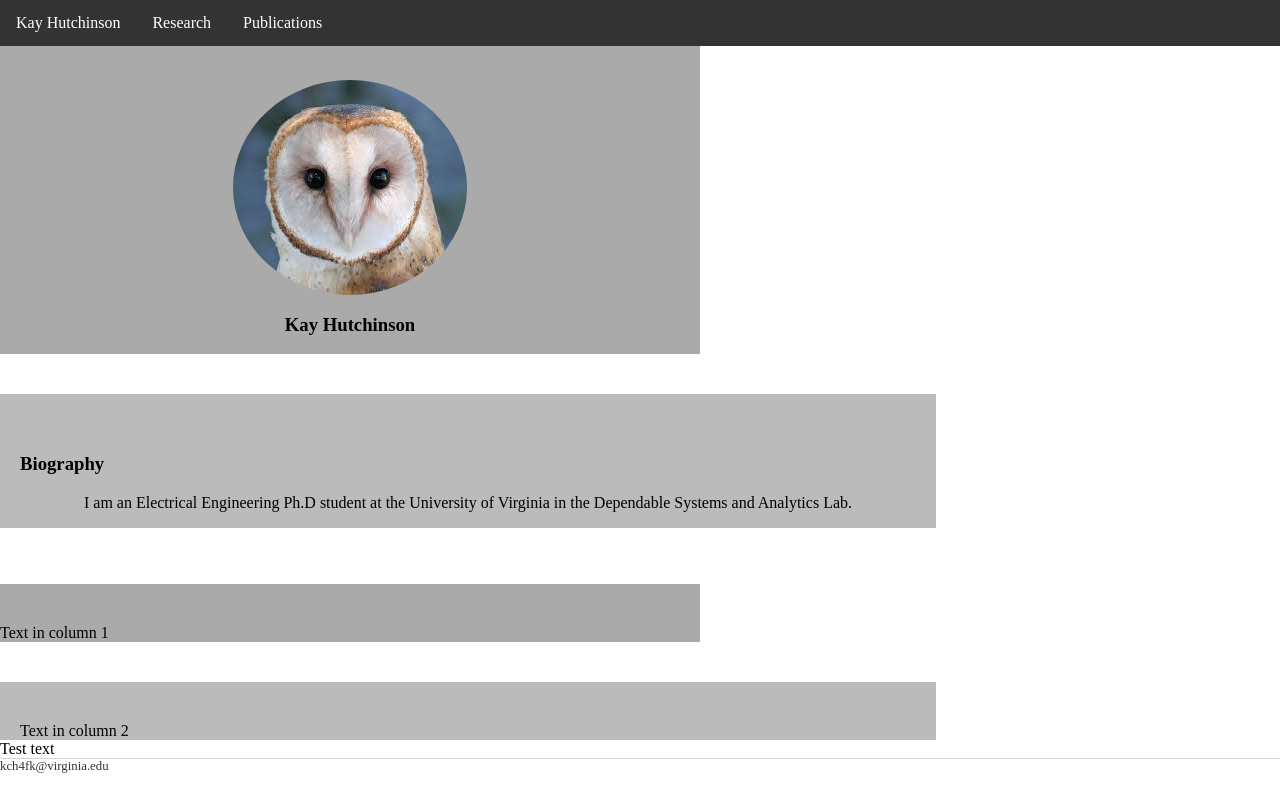
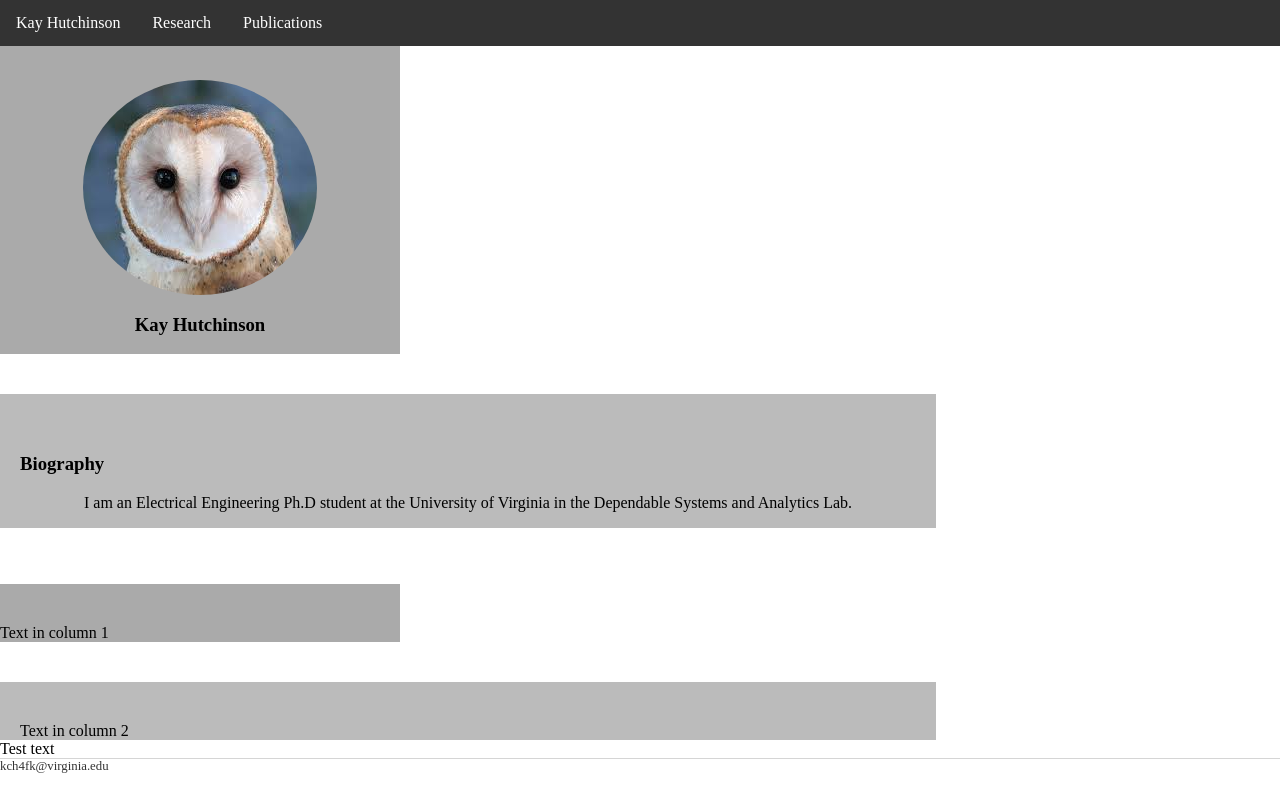
Before and after one commit to kch4fk/kch4fk.github.io, a Jekyll site: the page built from index.html, in a window 1280 px wide. Shown: the top 812 px of the page. Built offline with Jekyll 4.4.1, drawn with Linux system fonts in a browser that asks for light colours.

Commit message:
Update main.css

```diff
--- a/css/main.css
+++ b/css/main.css
@@ -101,7 +101,7 @@ ul.posts li {
 }
 
 .column.left {
-    width: 700px; /*30%;*//*400px;*/
+    width: 400px; /*30%;*//*400px;*/
     padding-top: 40px;
 }
 
```
